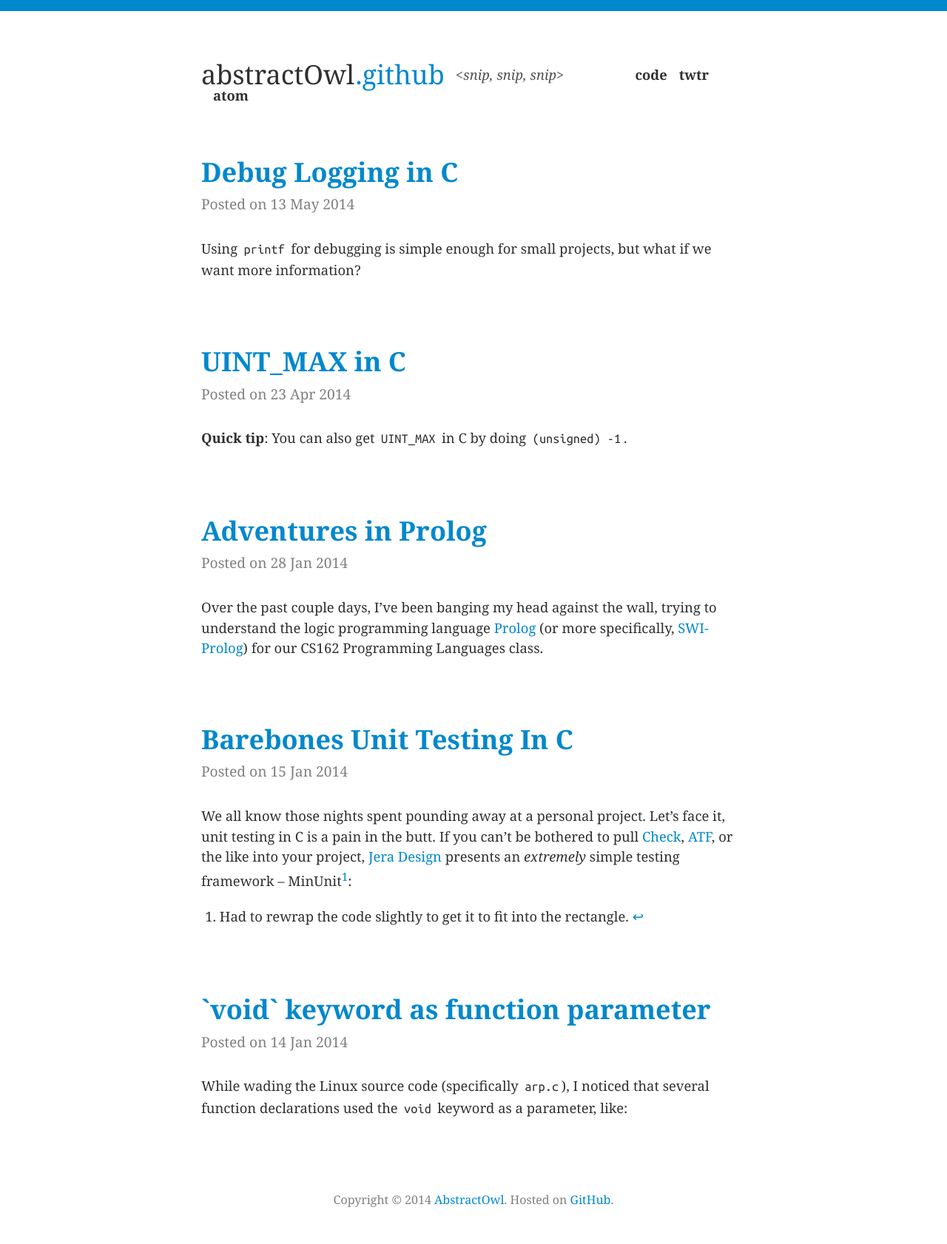
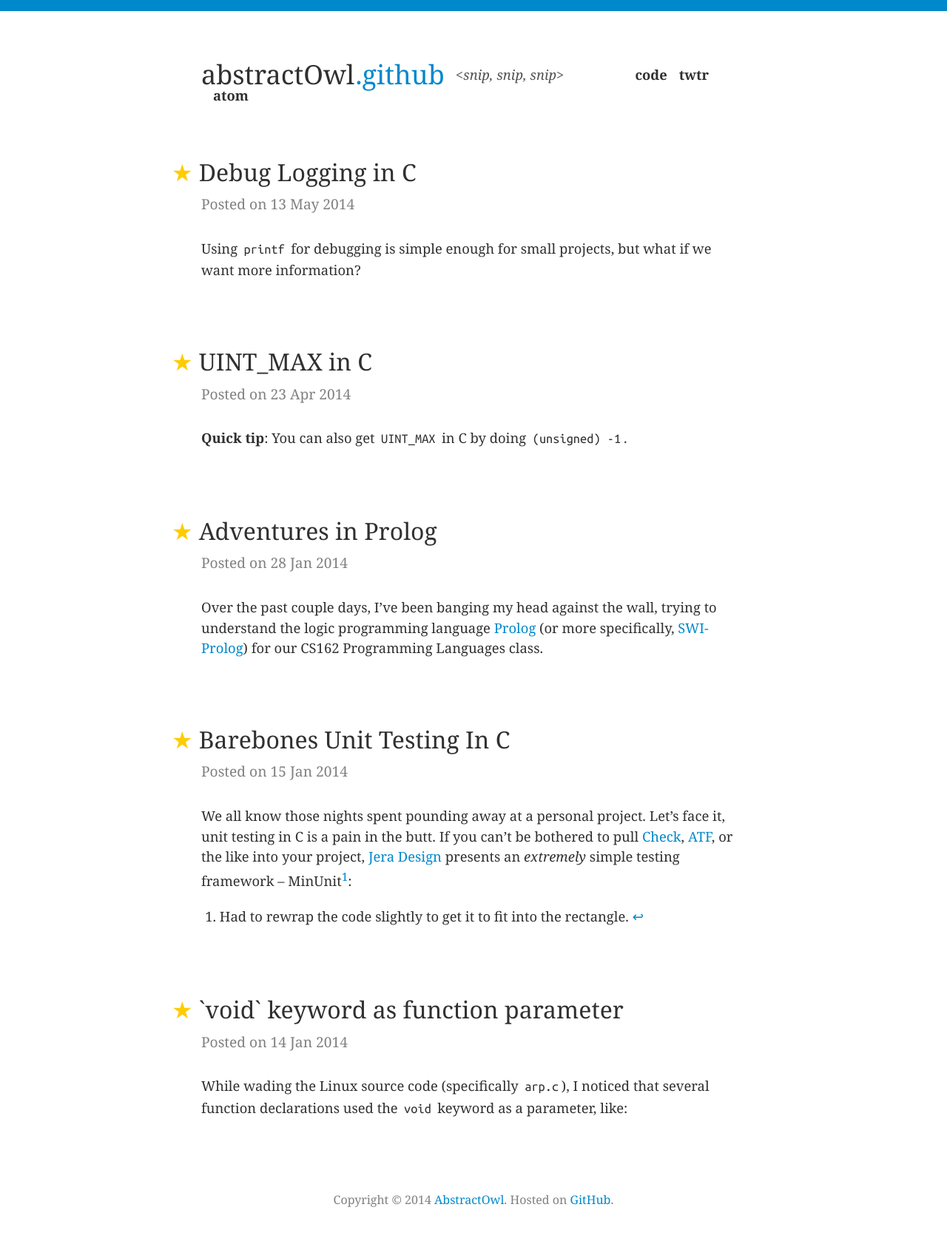
Before and after one commit to abstractOwl/abstractOwl.github.io, a Jekyll site: the page built from index.html, in a window 1280 px wide. Shown: the whole page at 74% size. Built offline with Jekyll 4.4.1, drawn with Linux system fonts in a browser that asks for light colours; the list of posts is cut into pages by our own code.

Commit message:
h1 -> h2

```diff
--- a/css/main.css
+++ b/css/main.css
@@ -168,7 +168,7 @@ article {
 article h2 a, article h2 a:visited {
   color: #303030;
   font-size: 2.5;
-  font-weight: 400;
+  font-weight: normal;
 }
 article h2 a:before {
   content: '\2605';
--- a/index.html
+++ b/index.html
@@ -5,9 +5,9 @@ layout: default
 <main>
   {% for post in paginator.posts %}
     <article>
-      <h1>
+      <h2>
         <a href="{{ post.url }}">{{ post.title }}</a>
-      </h1>
+      </h2>
 
       <h3 class="date">Posted on {{ post.date | date_to_string }}</h3>
 
```
